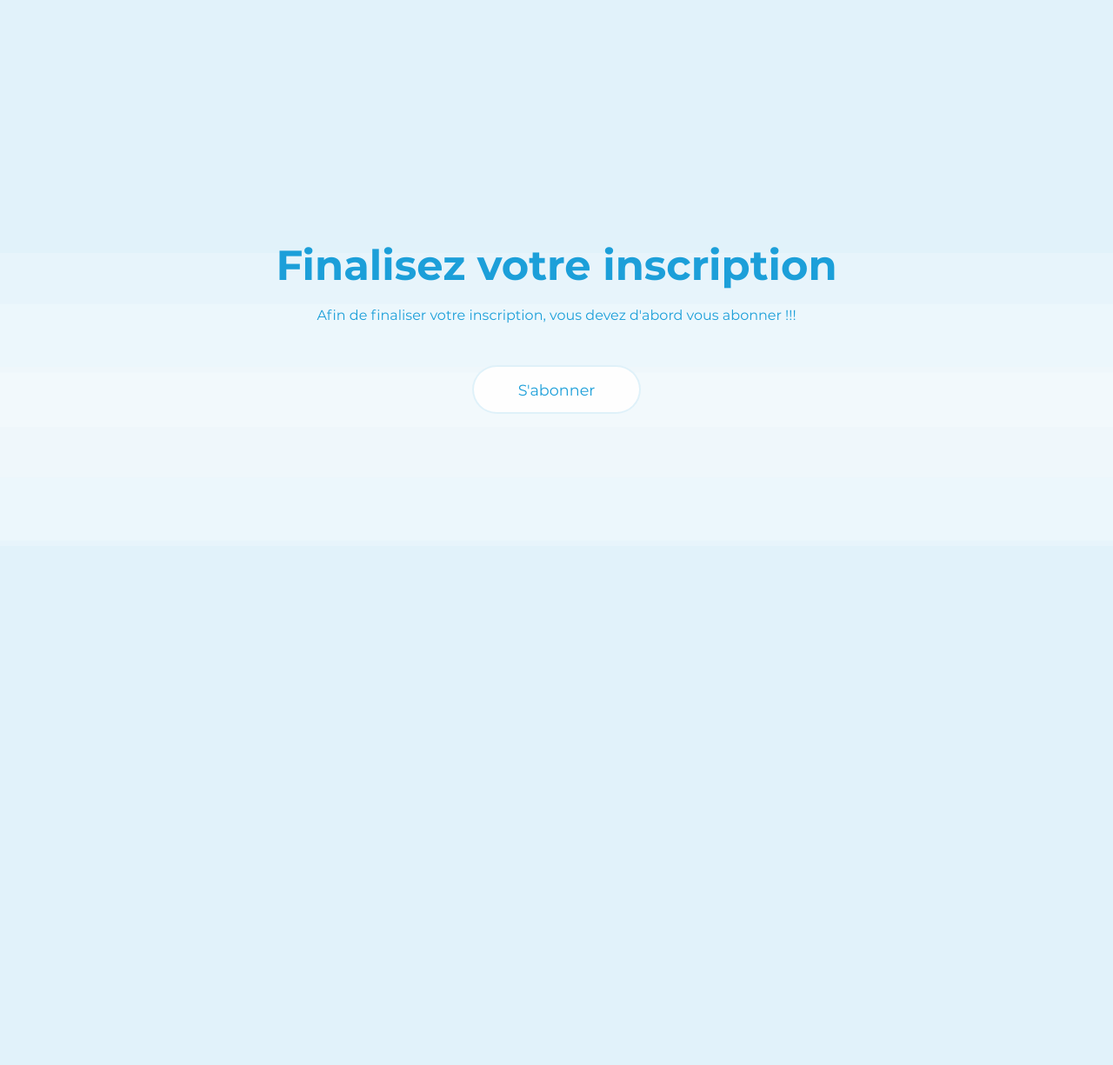
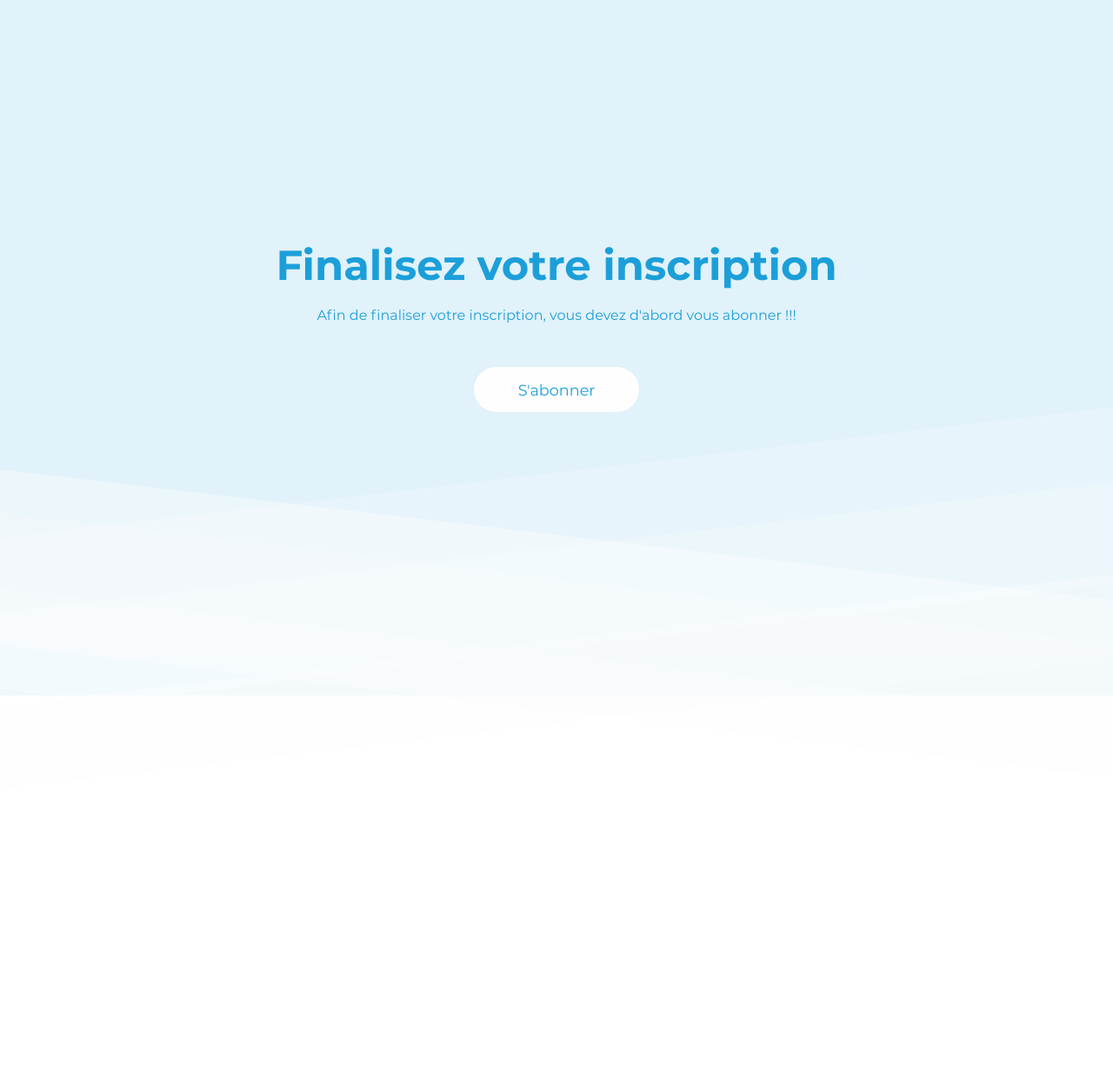
Before and after one commit to ilo-madagascar-dev/finance_et_moi_fem, a Symfony app: template templates/registration/secondStepRegistration_trial.html.twig in a window 1280 px wide; the page is wider, and only the part inside the window is pictured. Shown: that part at 87% size. Before the commit the page ends 549 px from the top of that part, so only its background shows below. Run offline with Twig, Linux system fonts and the light colour scheme; the template is opened without the code that fills it, so the values that code supplies are empty; some libraries are stand-ins or nearby versions.

Commit message:
before pulling..

```diff
--- a/public/css/full-height.css
+++ b/public/css/full-height.css
@@ -56,6 +56,12 @@ body{
     background: transparent;
     z-index: 0;
     --distance: 5%;
+    transform: scale(1.5, 1) translate(-5%, 40%) rotate(10deg);
+    --delay: 10s;
+}
+
+.floatters+.floatters{
+    transform: scale(1.5, 1) translate(5%, 40%) rotate(-10deg);
 }
 
 .floatter{
@@ -67,7 +73,7 @@ body{
     background: var(--white--ish-01);
     opacity: .2;
     mix-blend-mode: saturation;
-    animation: upAndDown infinite alternate ease-in-out 2s;
+    animation: upAndDown infinite alternate ease-in-out var(--delay);
 }
 
 .floatter:nth-child(1){
@@ -76,17 +82,33 @@ body{
 }
 
 .floatter:nth-child(2){
-    animation-delay: .5s;
+    animation-delay: calc(var(--delay) / 4);
 }
 
 .floatter:nth-child(3){
     top: calc(50% - 100px + 2 * var(--distance));
-    animation-delay: 1s;
+    animation-delay: calc(var(--delay) / 2);
 }
 
 .floatter:nth-child(4){
     top: calc(50% - 100px + 3 * var(--distance));
-    animation-delay: 1.5s;
+    animation-delay: calc(3 * var(--delay) / 4);
+}
+
+.floatters+.floatters .floatter:nth-child(1){
+    animation-delay: calc(var(--delay) / 2);
+}
+
+.floatters+.floatters .floatter:nth-child(2){
+    animation-delay: calc(3 * var(--delay) / 4);
+}
+
+.floatters+.floatters .floatter:nth-child(3){
+    animation-delay: 0s;
+}
+
+.floatters+.floatters .floatter:nth-child(4){
+    animation-delay: calc(var(--delay) / 4);
 }
 
 @keyframes upAndDown{
--- a/templates/registration/secondStepRegistration_trial.html.twig
+++ b/templates/registration/secondStepRegistration_trial.html.twig
@@ -29,6 +29,12 @@
         <div class="floatter"></div>
         <div class="floatter"></div>
     </div>
+    <div class="floatters">
+        <div class="floatter"></div>
+        <div class="floatter"></div>
+        <div class="floatter"></div>
+        <div class="floatter"></div>
+    </div>
     <style>
     </style>
 
```
